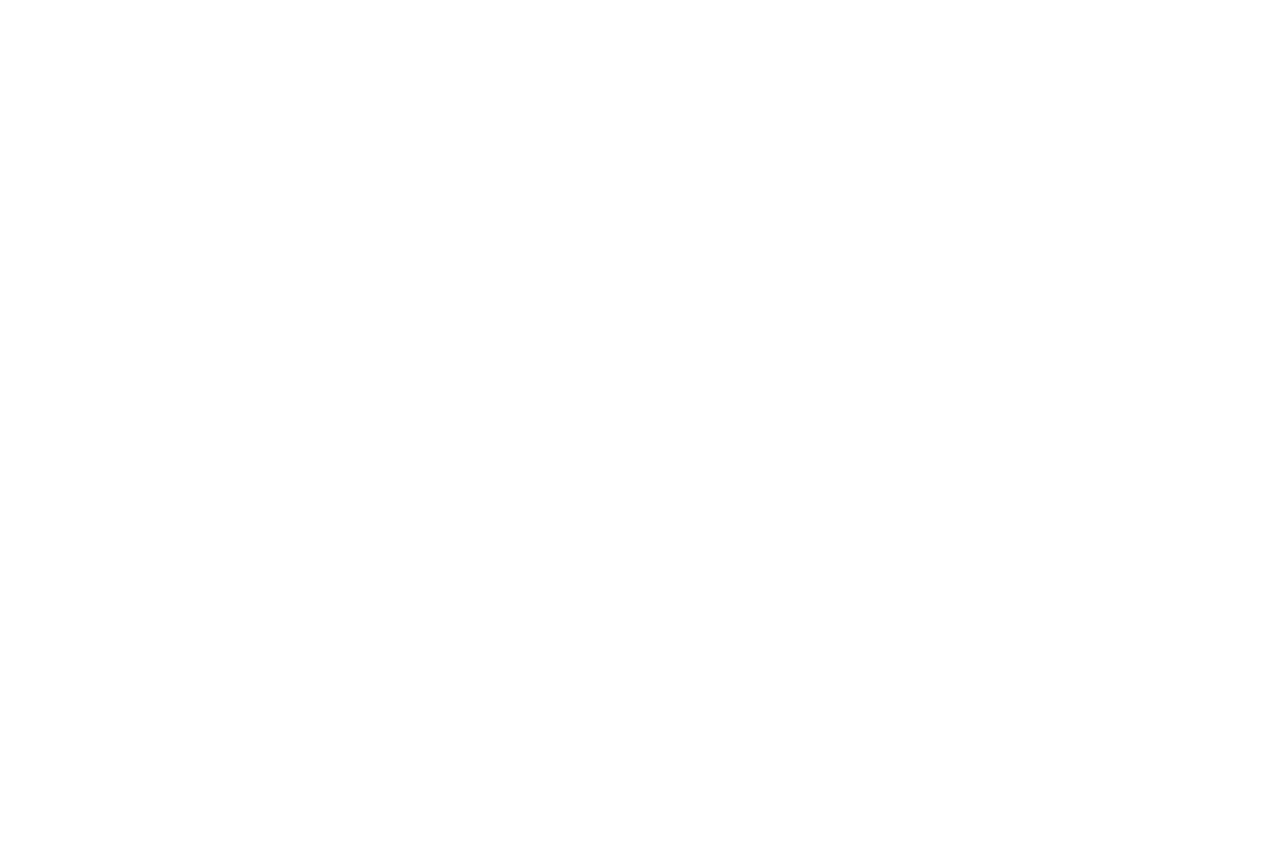
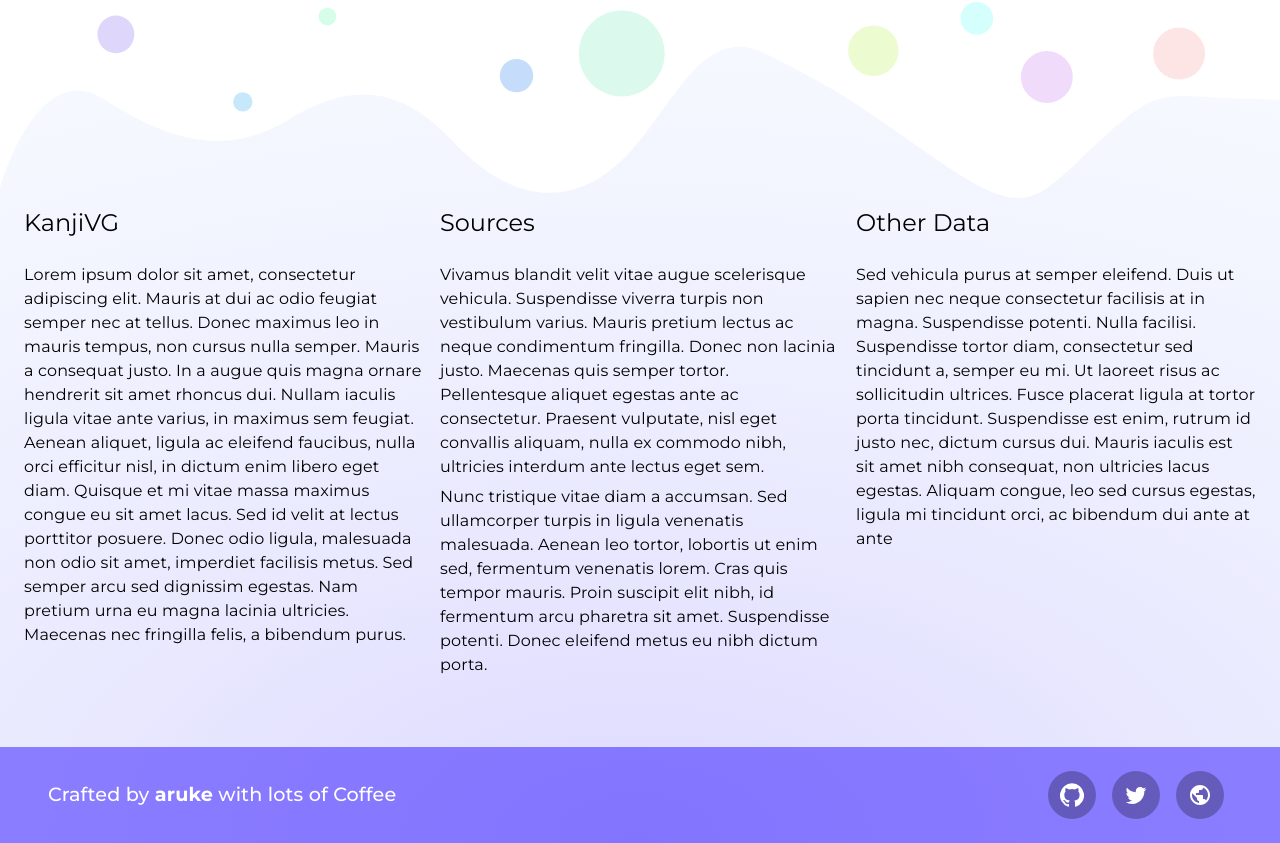
Before and after one commit to rionlabs/kanji.sh, a React (Create React App) app: page / in a window 1280 px wide. Shown: the part 7354-8197 px from the top of the page. Before the commit the page ends 7340 px from the top, so only its background shows below. Built offline with nearby package versions, Linux system fonts and the light colour scheme; the HTML template or start-up script is replaced by a standard one.

Commit message:
:sparkles: Adds footer & acknowledgement component

```diff
--- a/package.json
+++ b/package.json
@@ -25,7 +25,7 @@
   },
   "scripts": {
     "prestart": "cp -r generator/build/pdf/* public/pdf",
-    "start": "react-scripts start",
+    "start": "react-scripts start --host 0.0.0.0",
     "build": "react-scripts build",
     "test": "react-scripts test",
     "eject": "react-scripts eject"
--- a/src/App.tsx
+++ b/src/App.tsx
@@ -5,6 +5,7 @@ import FileGroup from "./components/FileGroup";
 import {data} from "./Metadata";
 import {createMuiTheme, MuiThemeProvider} from '@material-ui/core/styles';
 import Jumbotron from "./components/Jumbotron";
+import Acknowledgement from "./components/Acknowledgement";
 
 function App() {
     const appTheme = createMuiTheme({
@@ -23,6 +24,7 @@ function App() {
                 {
                     data.map(groupData => (<FileGroup heading={groupData.heading} files={groupData.files}/>))
                 }
+                <Acknowledgement/>
             </div>
         </MuiThemeProvider>
     );
--- /dev/null
+++ b/src/components/Acknowledgement.tsx
@@ -0,0 +1,94 @@
+import React from "react";
+import makeStyles from "@material-ui/core/styles/makeStyles";
+import Typography from "@material-ui/core/Typography";
+import Container from "@material-ui/core/Container";
+import Grid from "@material-ui/core/Grid";
+import footer_background from '../images/footer_background.svg';
+import Footer from "./Footer";
+
+const useStyles = makeStyles((theme) => ({
+    root: {
+        flexGrow: 1,
+        marginTop: theme.spacing(4),
+        paddingTop: 'calc(16%)',
+        background: `url(${footer_background}) no-repeat`,
+        backgroundOrigin: 'border-box',
+        backgroundSize: 'cover',
+    },
+    spacer: {
+        height: 1
+    },
+    ackContainer: {
+        marginBottom: theme.spacing(8),
+    },
+    textContainer: {
+        height: '100%'
+    },
+    textTitle: {
+        marginBottom: theme.spacing(3)
+    },
+    textBody: {}
+}));
+
+export default function Acknowledgement() {
+    const classes = useStyles();
+    return (
+        <div className={classes.root}>
+            <div className={classes.spacer}/>
+            <Container className={classes.ackContainer}>
+                <Grid container direction={"row"} justify={"center"} spacing={2}>
+                    {/* Text Content */}
+                    <Grid item xs={12} md={4}>
+                        <Typography gutterBottom variant="h5" className={classes.textTitle}>
+                            KanjiVG
+                        </Typography>
+                        <Typography gutterBottom variant="body1" className={classes.textBody}>
+                            Lorem ipsum dolor sit amet, consectetur adipiscing elit. Mauris at dui ac odio feugiat
+                            semper nec at tellus. Donec maximus leo in mauris tempus, non cursus nulla semper. Mauris a
+                            consequat justo. In a augue quis magna ornare hendrerit sit amet rhoncus dui. Nullam iaculis
+                            ligula vitae ante varius, in maximus sem feugiat. Aenean aliquet, ligula ac eleifend
+                            faucibus, nulla orci efficitur nisl, in dictum enim libero eget diam. Quisque et mi vitae
+                            massa maximus congue eu sit amet lacus. Sed id velit at lectus porttitor posuere. Donec odio
+                            ligula, malesuada non odio sit amet, imperdiet facilisis metus. Sed semper arcu sed
+                            dignissim egestas. Nam pretium urna eu magna lacinia ultricies. Maecenas nec fringilla
+                            felis, a bibendum purus.
+                        </Typography>
+                    </Grid>
+
+                    <Grid item xs={12} md={4}>
+                        <Typography gutterBottom variant="h5" className={classes.textTitle}>
+                            Sources
+                        </Typography>
+                        <Typography gutterBottom variant="body1" className={classes.textBody}>
+                            Vivamus blandit velit vitae augue scelerisque vehicula. Suspendisse viverra turpis non
+                            vestibulum varius. Mauris pretium lectus ac neque condimentum fringilla. Donec non lacinia
+                            justo. Maecenas quis semper tortor. Pellentesque aliquet egestas ante ac consectetur.
+                            Praesent vulputate, nisl eget convallis aliquam, nulla ex commodo nibh, ultricies interdum
+                            ante lectus eget sem.
+                        </Typography>
+                        <Typography gutterBottom variant="body1" className={classes.textBody}>
+                            Nunc tristique vitae diam a accumsan. Sed ullamcorper turpis in ligula venenatis malesuada.
+                            Aenean leo tortor, lobortis ut enim sed, fermentum venenatis lorem. Cras quis tempor mauris.
+                            Proin suscipit elit nibh, id fermentum arcu pharetra sit amet. Suspendisse potenti. Donec
+                            eleifend metus eu nibh dictum porta.
+                        </Typography>
+                    </Grid>
+                    <Grid item xs={12} md={4}>
+                        <Typography gutterBottom variant="h5" className={classes.textTitle}>
+                            Other Data
+                        </Typography>
+                        <Typography gutterBottom variant="body1" className={classes.textBody}>
+                            Sed vehicula purus at semper eleifend. Duis ut sapien nec neque consectetur facilisis at in
+                            magna. Suspendisse potenti. Nulla facilisi. Suspendisse tortor diam, consectetur sed
+                            tincidunt a, semper eu mi. Ut laoreet risus ac sollicitudin ultrices. Fusce placerat ligula
+                            at tortor porta tincidunt. Suspendisse est enim, rutrum id justo nec, dictum cursus dui.
+                            Mauris iaculis est sit amet nibh consequat, non ultricies lacus egestas. Aliquam congue, leo
+                            sed cursus egestas, ligula mi tincidunt orci, ac bibendum dui ante at ante
+                        </Typography>
+                    </Grid>
+                </Grid>
+            </Container>
+            <Footer/>
+        </div>
+    );
+}
--- /dev/null
+++ b/src/components/Footer.tsx
@@ -0,0 +1,77 @@
+import React from "react";
+import makeStyles from "@material-ui/core/styles/makeStyles";
+import AppBar from "@material-ui/core/AppBar";
+import Toolbar from "@material-ui/core/Toolbar";
+import Typography from "@material-ui/core/Typography";
+import Container from "@material-ui/core/Container";
+import common from "@material-ui/core/colors/common";
+import IconButton from "@material-ui/core/IconButton";
+import {GitHub, PublicRounded, Twitter} from "@material-ui/icons";
+
+const useStyles = makeStyles((theme) => ({
+    root: {
+        flexGrow: 1
+    },
+    appBar: {
+        background: '#1d00ff77',
+        paddingTop: theme.spacing(2),
+        paddingBottom: theme.spacing(2),
+    },
+    toolbar: {
+        alignItems: 'flex-start',
+    },
+    copyright: {
+        flexGrow: 1,
+        alignSelf: 'center',
+        fontSize: 'larger',
+        color: '#FFF'
+    },
+    link: {
+        textDecoration: 'none',
+        color: '#FFF',
+        fontWeight: 'bolder'
+    },
+    socialButton: {
+        alignSelf: "center",
+        color: common.white,
+        marginLeft: theme.spacing(1),
+        marginRight: theme.spacing(1),
+        backgroundColor: '#0004',
+        '&:hover': {
+            backgroundColor: '#0005',
+        },
+    }
+}));
+
+export default function Footer() {
+    const classes = useStyles();
+    return (
+        <div className={classes.root}>
+            <AppBar className={classes.appBar} position="static" color={"transparent"} elevation={0}>
+                <Container>
+                    <Toolbar className={classes.toolbar}>
+                        <Typography className={classes.copyright} variant="subtitle2" noWrap>
+                            Crafted by <a className={classes.link} href="https://aruke.dev">aruke</a> with lots of
+                            Coffee
+                        </Typography>
+                        <IconButton
+                            className={classes.socialButton}
+                            aria-label="open github">
+                            <GitHub/>
+                        </IconButton>
+                        <IconButton
+                            className={classes.socialButton}
+                            aria-label="follow me on twitter">
+                            <Twitter/>
+                        </IconButton>
+                        <IconButton
+                            className={classes.socialButton}
+                            aria-label="my japanese notes">
+                            <PublicRounded/>
+                        </IconButton>
+                    </Toolbar>
+                </Container>
+            </AppBar>
+        </div>
+    );
+}
```
Also changed, not shown: src/images/footer_background.svg (added).
